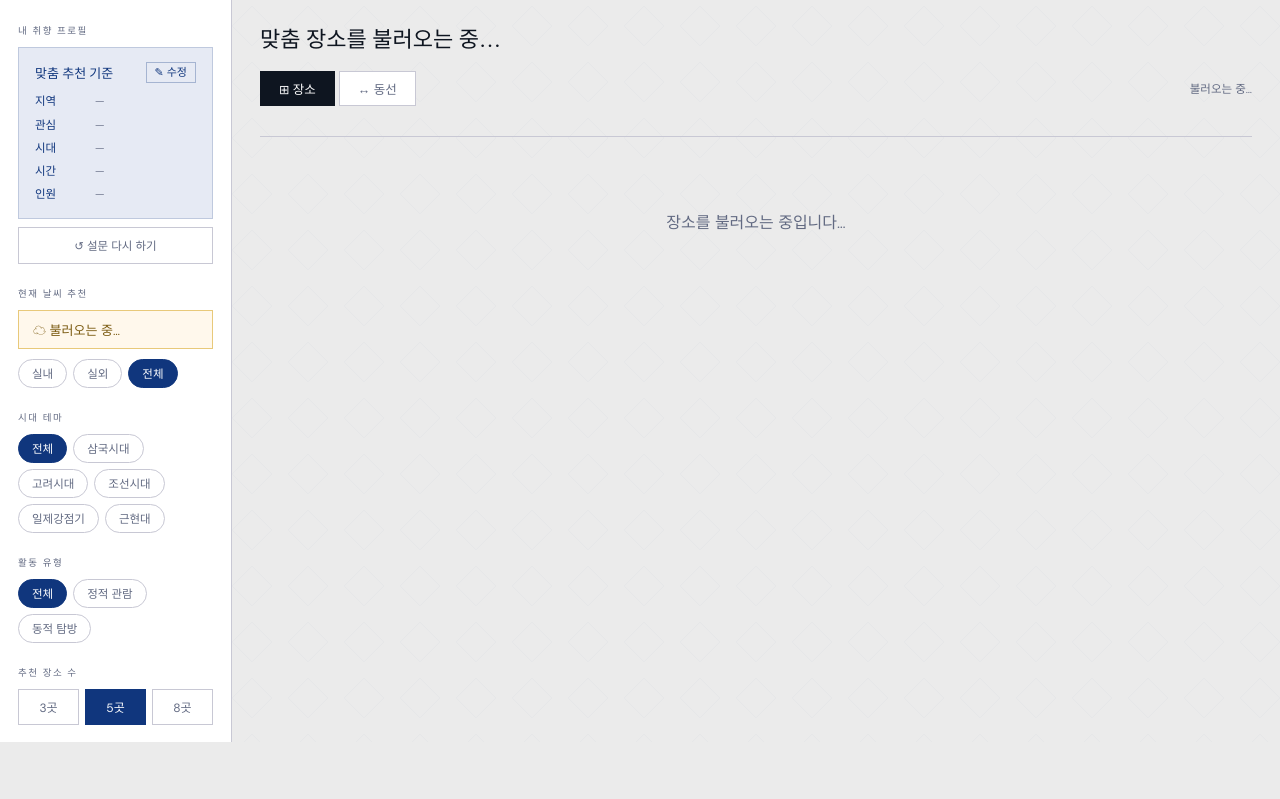
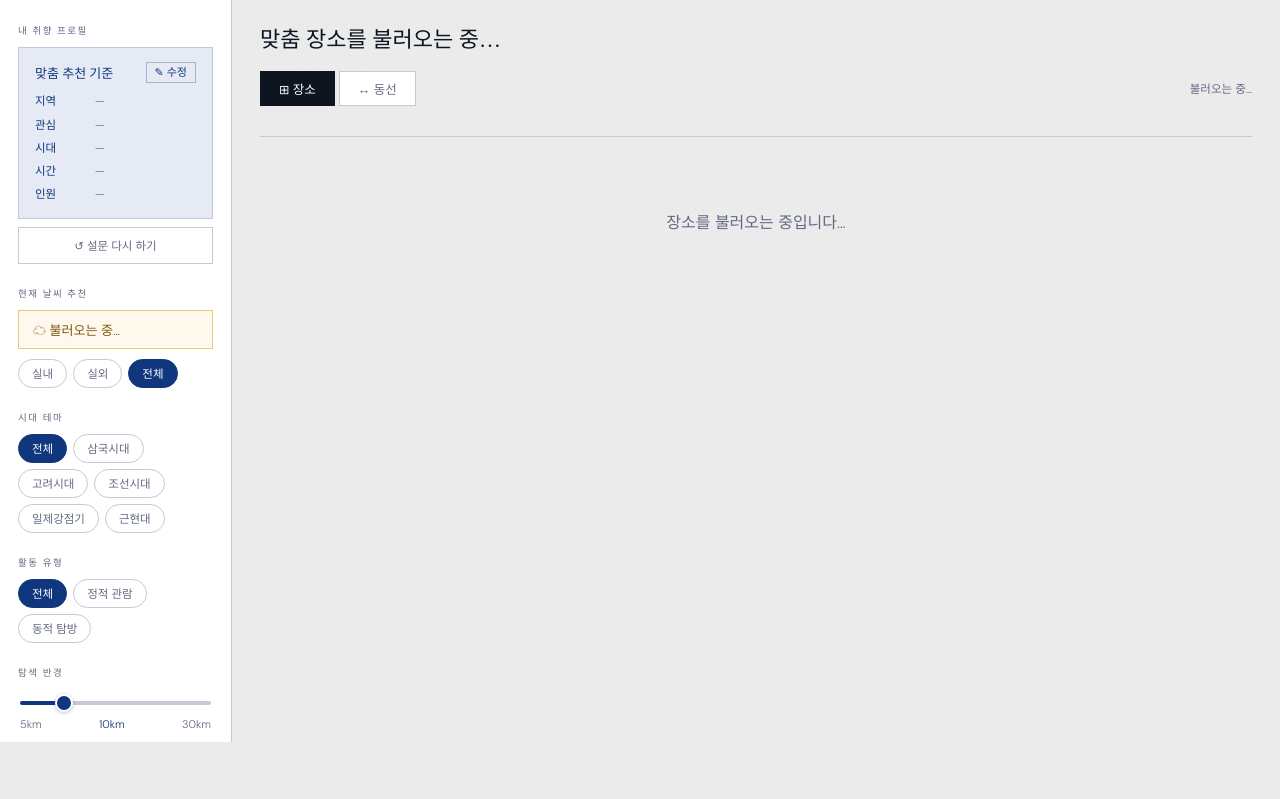
Before and after one commit to Jirunu/culture_route, a Django app: template templates/app.html in a window 1280 px wide. Shown: the part 58-857 px from the top of the page. Run offline with Django 5.2, Linux system fonts and the light colour scheme; the template is opened without the code that fills it, so the values that code supplies are empty; parts of the project's set-up code (start-up, migrations or seed data) failed here and were passed over; some libraries are stand-ins or nearby versions.

Commit message:
app: 동선 반경 슬라이더 복원(5~30km), 카카오맵 폴리라인 동선 연결, 실거리 표시
- 추천 장소 수 pill 제거 → km 단위 슬라이더로 복원 (5~30km, 기본 10km)
- Haversine 반경 필터 백엔드 복원 (반경 내 없으면 2배 범위로 재시도)
- displayMarkers(): 번호 마커 + 폴리라인으로 동선 연결
- buildRouteList(): 장소 간 직선거리 계산(Haversine) → 이동 거리·도보 시간 표시
- 동선 footer: 총 이동 거리(약 X.Xkm) 표시

Co-Authored-By: Claude Sonnet 4.6 <noreply@anthropic.com>

```diff
--- a/templates/app.html
+++ b/templates/app.html
@@ -357,17 +357,6 @@ input[type=range]::-webkit-slider-thumb {
 .btn-gen-route:disabled { background:var(--border); cursor:default; }
 .btn-gen-route:not(:disabled):hover { background:var(--accent-lt); }
 
-/* ── COUNT PILLS ──────────────────────────────── */
-.count-pills { display: flex; gap: 6px; }
-.count-pill {
-  flex: 1; padding: 8px; text-align: center;
-  border: 1px solid var(--border); background: var(--white);
-  font-family: 'DM Sans', sans-serif; font-size: 12px; color: var(--muted);
-  cursor: pointer; transition: all .18s;
-}
-.count-pill:hover { border-color: var(--accent); color: var(--accent); }
-.count-pill.active { background: var(--accent); border-color: var(--accent); color: var(--white); }
-
 /* ── SURVEY EDIT MODAL ────────────────────────── */
 .modal-overlay {
   position: fixed; inset: 0;
@@ -544,13 +533,18 @@ const SURVEY = {{ survey_data_json|safe }};
       </div>
     </div>
 
-    <!-- 추천 장소 수 -->
+    <!-- 탐색 반경 -->
     <div>
-      <p class="sidebar-label">추천 장소 수</p>
-      <div class="count-pills" id="count-pills">
-        <button class="count-pill" data-val="3" onclick="setCountPill(this)">3곳</button>
-        <button class="count-pill active" data-val="5" onclick="setCountPill(this)">5곳</button>
-        <button class="count-pill" data-val="8" onclick="setCountPill(this)">8곳</button>
+      <p class="sidebar-label">탐색 반경</p>
+      <div class="slider-wrap">
+        <input type="range" min="5" max="30" value="10" id="radius-slider"
+          oninput="document.getElementById('radius-cur').textContent=this.value+'km';
+                   this.style.background='linear-gradient(to right,var(--accent) '+((this.value-5)/25*100)+'%,var(--border) '+((this.value-5)/25*100)+'%)'">
+        <div class="slider-labels">
+          <span>5km</span>
+          <span class="cur" id="radius-cur">10km</span>
+          <span>30km</span>
+        </div>
       </div>
     </div>
 
@@ -896,6 +890,21 @@ function renderPlaces(list) {
   goPage(1);
 }
 
+/* ── 직선거리 계산 (Haversine, 미터 반환) ─────── */
+function haversineM(p1, p2) {
+  const R = 6371000;
+  const φ1 = p1.latitude  * Math.PI / 180;
+  const φ2 = p2.latitude  * Math.PI / 180;
+  const Δφ = (p2.latitude  - p1.latitude)  * Math.PI / 180;
+  const Δλ = (p2.longitude - p1.longitude) * Math.PI / 180;
+  const a  = Math.sin(Δφ/2)**2 + Math.cos(φ1)*Math.cos(φ2)*Math.sin(Δλ/2)**2;
+  return R * 2 * Math.atan2(Math.sqrt(a), Math.sqrt(1-a));
+}
+
+function fmtDist(m) {
+  return m >= 1000 ? (m/1000).toFixed(1)+'km' : Math.round(m)+'m';
+}
+
 /* ── 동선 리스트 빌드 (AI 추천 결과용) ───────── */
 function buildRouteList(list) {
   const container = document.getElementById('route-list');
@@ -903,12 +912,12 @@ function buildRouteList(list) {
     container.innerHTML = '<p style="padding:24px 0;color:var(--muted);font-size:13px">추천 장소가 없습니다.</p>';
     return;
   }
-  const top = list.slice(0, 5);
-  container.innerHTML = top.map((p, i) => {
+  let totalM = 0;
+  container.innerHTML = list.map((p, i) => {
     const icon = CAT_ICON[p.category] || '🏛';
     const reasonHtml = p.reason
       ? `<div style="font-size:11px;color:var(--accent);margin-top:4px">${p.reason}</div>` : '';
-    const html = `
+    const itemHtml = `
     <div class="route-item">
       <div class="route-num">${i+1}</div>
       <div class="route-info">
@@ -920,46 +929,78 @@ function buildRouteList(list) {
         </div>
       </div>
     </div>`;
-    return i < top.length - 1
-      ? html + `<div class="walk-divider">🚶 도보 이동 약 ${10 + i*3}분</div>`
-      : html;
+    if (i < list.length - 1) {
+      const d = haversineM(p, list[i+1]);
+      totalM += d;
+      const walkMin = Math.round(d / 80);
+      return itemHtml + `<div class="walk-divider">🚶 ${fmtDist(d)} · 도보 약 ${walkMin}분</div>`;
+    }
+    return itemHtml;
   }).join('');
 
-  const total = top.reduce((s, _, i) => s + 10 + i*3, 0);
   container.insertAdjacentHTML('beforeend', `
     <div class="route-footer-bar">
-      ⓘ &nbsp;총 도보 이동 시간 <strong>약 ${total}분</strong>
+      ⓘ &nbsp;총 이동 거리 <strong>약 ${fmtDist(totalM)}</strong>
       &nbsp;·&nbsp; 예상 관람 시간 <strong>약 ${SURVEY.duration || 3}시간</strong>
     </div>`);
 }
 
 /* ── 카카오맵 전역 변수 ───────────────────────── */
-let kakaoMap = null;
-let markers  = [];
+let kakaoMap  = null;
+let markers   = [];
+let routeLine = null;
 
 function clearMarkers() {
   markers.forEach(m => m.setMap(null));
   markers = [];
+  if (routeLine) { routeLine.setMap(null); routeLine = null; }
 }
 
 function displayMarkers(places) {
   clearMarkers();
   if (!kakaoMap) return;
   const bounds = new kakao.maps.LatLngBounds();
-  places.forEach(place => {
-    const pos    = new kakao.maps.LatLng(place.latitude, place.longitude);
-    const marker = new kakao.maps.Marker({ position: pos, map: kakaoMap });
-    const iw     = new kakao.maps.InfoWindow({
+  const path   = [];
+
+  places.forEach((place, idx) => {
+    const pos = new kakao.maps.LatLng(place.latitude, place.longitude);
+    path.push(pos);
+
+    const content = `<div style="position:relative;bottom:44px;left:-14px;
+      background:var(--accent,#10367D);color:#fff;
+      width:28px;height:28px;border-radius:50%;
+      display:flex;align-items:center;justify-content:center;
+      font-size:12px;font-weight:600;
+      box-shadow:0 2px 6px rgba(0,0,0,.3);">${idx+1}</div>`;
+    const marker = new kakao.maps.CustomOverlay({ position: pos, content, map: kakaoMap });
+
+    const iw = new kakao.maps.InfoWindow({
       content: `<div style="padding:10px;min-width:200px;font-family:'DM Sans',sans-serif">
         <b style="font-size:13px">${place.name}</b><br>
         <small style="color:#626A82">${place.address}</small><br>
         <small style="color:#10367D">${place.reason || ''}</small>
       </div>`,
     });
-    kakao.maps.event.addListener(marker, 'click', () => iw.open(kakaoMap, marker));
+    const clickEl = document.createElement('div');
+    clickEl.style.cssText = 'position:absolute;inset:0;cursor:pointer';
+    clickEl.onclick = () => iw.open(kakaoMap, { getPosition: () => pos });
+
     markers.push(marker);
     bounds.extend(pos);
   });
+
+  /* 폴리라인으로 동선 연결 */
+  if (path.length > 1) {
+    routeLine = new kakao.maps.Polyline({
+      path,
+      strokeWeight: 3,
+      strokeColor: '#10367D',
+      strokeOpacity: 0.65,
+      strokeStyle: 'solid',
+    });
+    routeLine.setMap(kakaoMap);
+  }
+
   if (places.length) kakaoMap.setBounds(bounds);
 }
 
@@ -1031,7 +1072,7 @@ function deselectAllRec() {
 }
 
 async function reloadAIRecommend() {
-  const count = parseInt(document.querySelector('#count-pills .count-pill.active')?.dataset.val || '5');
+  const radius = parseInt(document.getElementById('radius-slider').value);
   const container = document.getElementById('recommend-cards');
   container.innerHTML = '<p style="padding:24px 0;color:var(--muted);font-size:13px">AI가 장소를 추천하는 중…</p>';
   recPlaces = [];
@@ -1041,7 +1082,7 @@ async function reloadAIRecommend() {
     const res = await fetch('/api/places/ai-recommend/', {
       method: 'POST',
       headers: { 'Content-Type': 'application/json', 'X-CSRFToken': getCsrf() },
-      body: JSON.stringify({ count }),
+      body: JSON.stringify({ radius }),
     });
     if (!res.ok) throw new Error(res.status);
     const data = await res.json();
@@ -1178,12 +1219,6 @@ function startRouteGen() {
   switchTab('route');
 }
 
-/* ── 추천 장소 수 pill ────────────────────────── */
-function setCountPill(btn) {
-  document.querySelectorAll('#count-pills .count-pill').forEach(b => b.classList.remove('active'));
-  btn.classList.add('active');
-}
-
 /* ── 설문 수정 모달 ────────────────────────────── */
 function openSurveyEdit() {
   const s = SURVEY;
```
Also changed, not shown: culture/views.py (+20 -8 lines).
